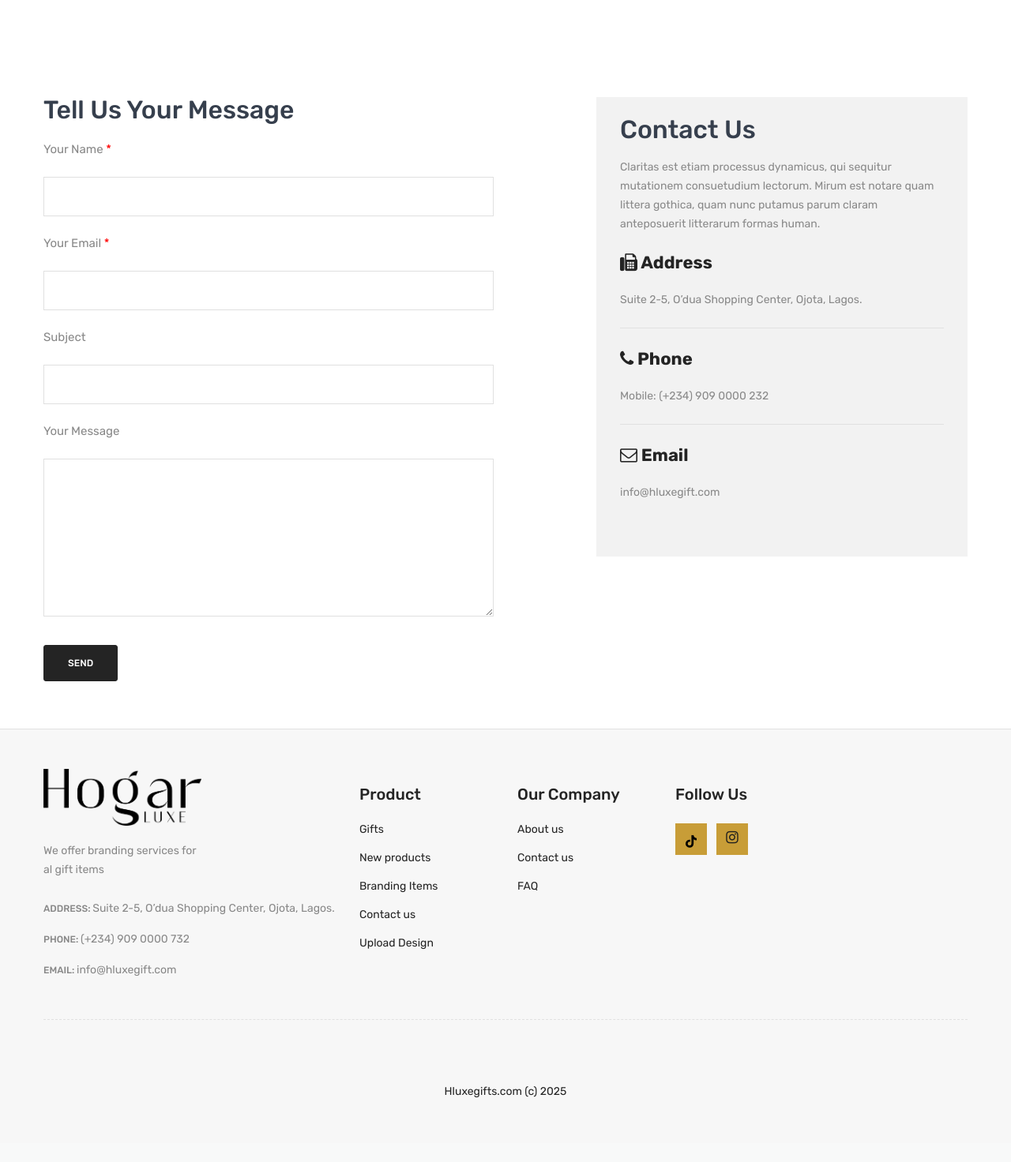
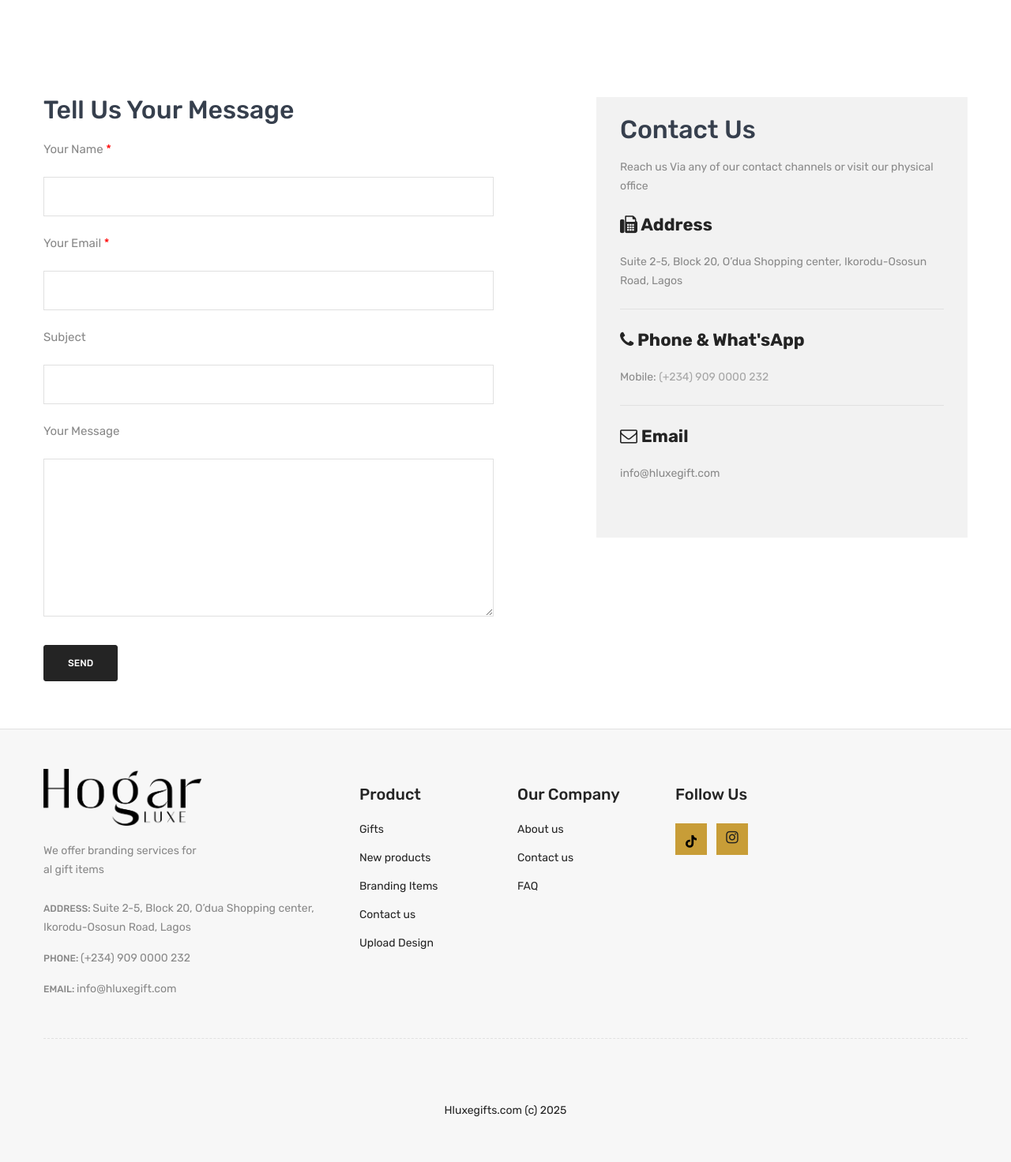
Before and after one commit to Owen-Kz/hogar, a Node server app: page /contact in a window 1280 px wide. Shown: the part 690-2162 px from the top of the page at 79% size. Before the commit the page ends 2081 px from the top, so only its background shows below. Run offline with Node 20, Linux system fonts and the light colour scheme; a map, chart or similar area stays blank.

Commit message:
Contact page updated

```diff
--- a/public/js/query/otherProducts.js
+++ b/public/js/query/otherProducts.js
@@ -1,3 +1,5 @@
+const { whatsappNumber } = require("./constants")
+
 const category = document.getElementById("category").value
 const otherProdctsContainer = document.getElementById("otherProductsContainer")
 
@@ -33,7 +35,8 @@ fetch(`/otherProducts?c=${category}`)
                                                 </div>
                                                 <div class="add-actions">
                                                     <ul class="add-actions-link">
-                                                        <li class="add-cart active"><a href="#">Contact Us</a></li>
+
+                                                        <li class="add-cart active"><a href="https://wa.me/${whatsappNumber}?text=I'm%20inquiring%20about%20the%20${otherProducts[i].slug}" target=_blank>Contact Us</a></li>
 
                                                     </ul>
                                                 </div>
--- a/views/about.ejs
+++ b/views/about.ejs
@@ -133,7 +133,7 @@
                         <!-- About Image Start -->
                         <div class="col-lg-5 col-md-10">
                             <div class="about-image-wrap">
-                                <img class="img-full" src="images/product/large-size/13.jpg" alt="About Us" />
+                                <!-- <img class="img-full" src="images/product/large-size/13.jpg" alt="About Us" /> -->
                             </div>
                         </div>
                         <!-- About Image End -->
--- a/views/contact.ejs
+++ b/views/contact.ejs
@@ -128,14 +128,14 @@
                         <div class="col-lg-5 offset-lg-1 col-md-12 order-1 order-lg-2">
                             <div class="contact-page-side-content">
                                 <h3 class="contact-page-title">Contact Us</h3>
-                                <p class="contact-page-message mb-25">Claritas est etiam processus dynamicus, qui sequitur mutationem consuetudium lectorum. Mirum est notare quam littera gothica, quam nunc putamus parum claram anteposuerit litterarum formas human.</p>
+                                <p class="contact-page-message mb-25">Reach us Via any of our contact channels or visit our physical office</p>
                                 <div class="single-contact-block">
                                     <h4><i class="fa fa-fax"></i> Address</h4>
-                                    <p>Suite 2-5, O’dua Shopping Center, Ojota, Lagos.</p>
+                                    <p>Suite 2-5, Block 20, O’dua Shopping center, Ikorodu-Ososun Road, Lagos</p>
                                 </div>
                                 <div class="single-contact-block">
-                                    <h4><i class="fa fa-phone"></i> Phone</h4>
-                                    <p>Mobile: (+234) 909 0000 232</p>
+                                    <h4><i class="fa fa-phone"></i> Phone & What'sApp</h4>
+                                    <p>Mobile: <a href="https://wa.me/?text=I'm%20inquiring%20about%20Hluxe%20Gifts" target="_blank">(+234) 909 0000 232</a></p>
                                     <!-- <p>Hotline: 1009 678 456</p> -->
                                 </div>
                                 <div class="single-contact-block last-child">
--- a/views/footer.ejs
+++ b/views/footer.ejs
@@ -35,11 +35,11 @@
                         <ul class="des">
                             <li>
                                 <span>Address: </span>
-                                Suite 2-5, O’dua Shopping Center, Ojota, Lagos.
+                                Suite 2-5, Block 20, O’dua Shopping center, Ikorodu-Ososun Road, Lagos
                             </li>
                             <li>
                                 <span>Phone: </span>
-                                <a href="#">(+234) 909 0000 732</a>
+                                <a href="https://wa.me/?text=I'm%20inquiring%20about%20Hluxe%20Gifts" target="_blank">(+234) 909 0000 232</a>
                             </li>
                             <li>
                                 <span>Email: </span>
--- a/views/header.ejs
+++ b/views/header.ejs
@@ -38,7 +38,7 @@
                 <div class="col-lg-3 col-md-4">
                     <div class="header-top-left">
                         <ul class="phone-wrap">
-                            <li><span>Telephone Enquiry:</span><a href="#">(+234) 9090 000 232</a></li>
+                            <li><span>Telephone Enquiry:</span><a href="https://wa.me/?text=I'm%20inquiring%20about%20Hluxe%20Gifts" target="_blank">(+234) 909 0000 232</a></li>
                         </ul>
                     </div>
                 </div>
```
